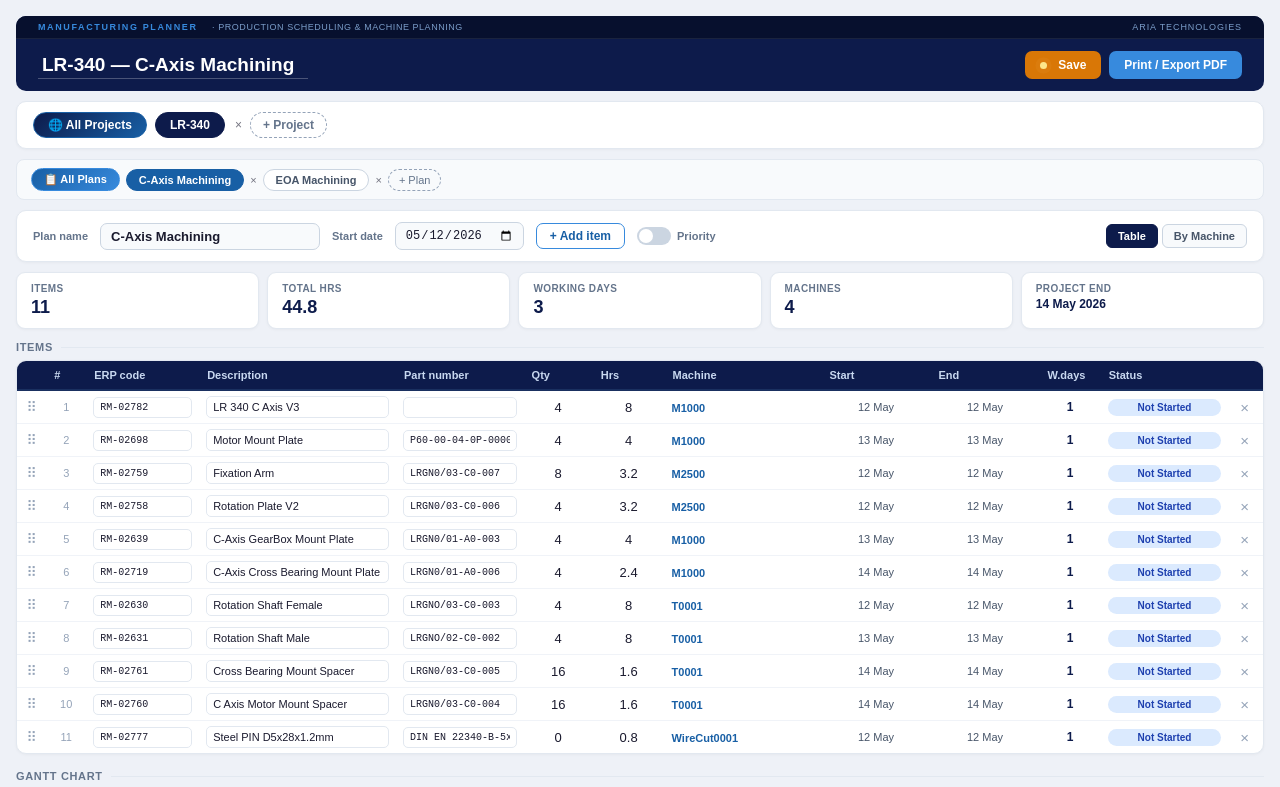
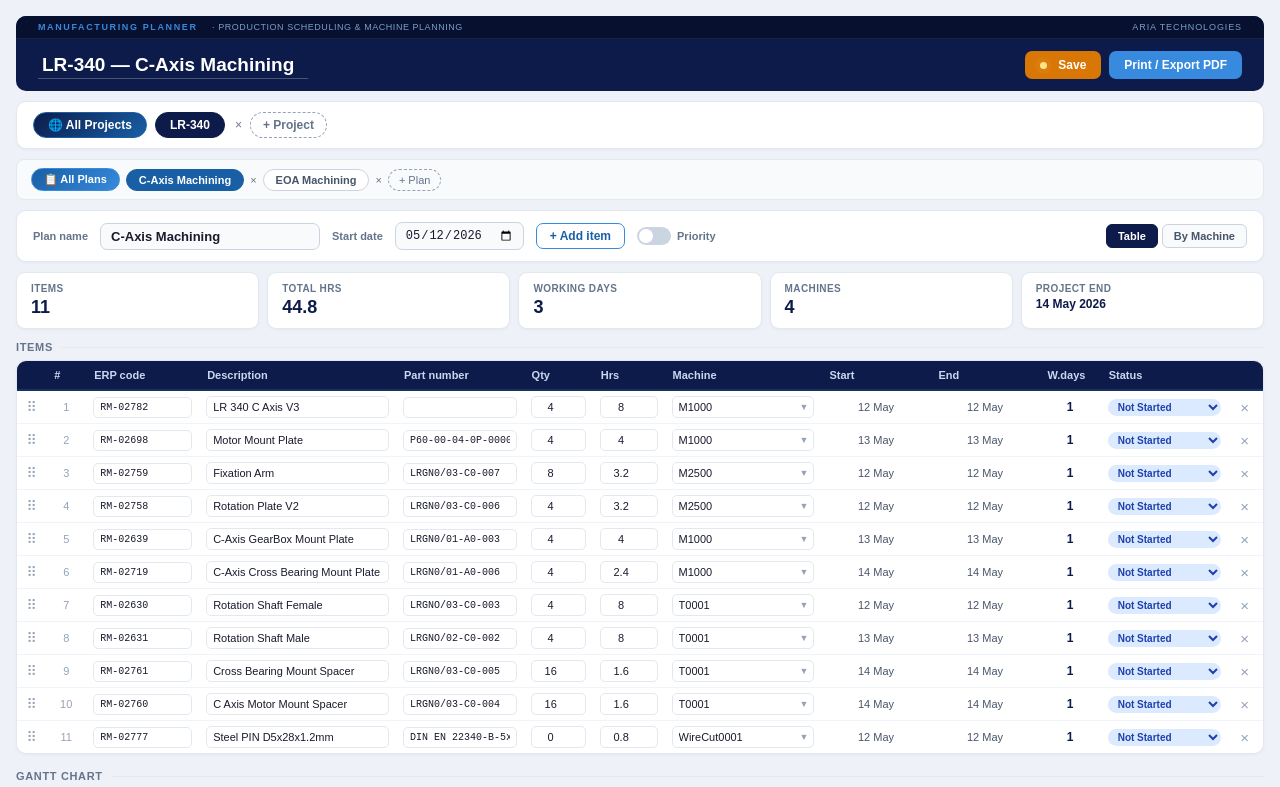
Before and after one commit to zeyadashraf016/planner, a plain HTML site: page index.html in a window 1280 px wide. Shown: the top 787 px of the page. Drawn offline with Linux system fonts and the light colour scheme.

Commit message:
Update index.html

```diff
--- a/index.html
+++ b/index.html
@@ -677,8 +677,14 @@ function computeSchedForPlan(pl){
       while(isWE(mCursor[m]))mCursor[m].setDate(mCursor[m].getDate()+1);
       mHours[m]=8;
     }
+    const hrs=Number(it.hrs)||0;
+    if(hrs===0){
+      // zero-hour item: assign to current cursor day, consume nothing
+      const d=cloneDay(mCursor[m]);
+      return{...it,start:d,end:d,wdays:0,_planName:pl.name};
+    }
     const startDay=cloneDay(mCursor[m]);
-    let rem=Math.max(it.hrs,0.0001);
+    let rem=hrs;
     while(rem>0){
       const consume=Math.min(rem,mHours[m]);
       rem-=consume; mHours[m]-=consume;
@@ -689,7 +695,8 @@ function computeSchedForPlan(pl){
       }
     }
     const endDay=cloneDay(mCursor[m]);
-    return{...it,start:startDay,end:endDay,wdays:countWD(startDay,endDay),_planName:pl.name};
+    const wd=countWD(startDay,endDay);
+    return{...it,start:startDay,end:endDay,wdays:wd,_planName:pl.name};
   });
 }
 
@@ -1050,22 +1057,24 @@ function renderTable(sched){
   tb.innerHTML=sched.map((it,i)=>{
     const rowDrag=allMode?'':` draggable="true" data-idx="${i}" ondragstart="dragStart(event,${i})" ondragover="dragOver(event,${i})" ondrop="drop(event,${i})" ondragleave="dragLeave(event)"`;
     const statusCls=STATUS_CLS[it.status||'Not Started']||'st-ns';
+    // read-only cell helper (used in all-mode)
+    const ro=(val,cls)=>`<span class="${cls||'ei'}" style="display:block;padding:4px 6px;background:#f8fafc;border:1px solid #f0f3f8;border-radius:5px;font-size:${cls&&cls.includes('mono')?'10px':'11px'};${cls&&cls.includes('mono')?'font-family:monospace;':''}">${esc(String(val??''))}</span>`;
     return`
     <tr${rowDrag}>
       ${allMode?'':`<td class="no-print"><div class="drag-handle">⠿</div></td>`}
       <td style="text-align:center;color:#94a3b8;font-size:11px">${i+1}</td>
       ${groupCol?`<td>${groupLabel(it)}</td>`:''}
-      <td>${allMode?`<span class="ei ei-mono" style="display:block;padding:4px 6px;font-size:10px;font-family:monospace">${esc(it.erp)}</span>`:`<input class="ei ei-mono" value="${esc(it.erp)}" onchange="upd(${it.id},'erp',this.value)">`}</td>
-      <td>${allMode?`<span class="ei" style="display:block;padding:4px 6px">${esc(it.desc)}</span>`:`<input class="ei" value="${esc(it.desc)}" onchange="upd(${it.id},'desc',this.value)">`}</td>
-      <td>${allMode?`<span class="ei ei-mono" style="display:block;padding:4px 6px;font-size:10px;font-family:monospace">${esc(it.pn)}</span>`:`<input class="ei ei-mono" value="${esc(it.pn)}" onchange="upd(${it.id},'pn',this.value)">`}</td>
-      <td style="text-align:center">${it.qty}</td>
-      <td style="text-align:center">${it.hrs}</td>
-      <td><span style="font-size:11px;font-weight:600;color:#185FA5">${esc(it.machine||'—')}</span></td>
-      ${showPrio?`<td><span class="prio ${PRIO_CLS[it.priority]||'p3'}">${PRIO_LABELS[it.priority]||'—'}</span></td>`:''}
+      <td>${allMode?ro(it.erp,'ei ei-mono'):`<input class="ei ei-mono" value="${esc(it.erp)}" onchange="upd(${it.id},'erp',this.value)">`}</td>
+      <td>${allMode?ro(it.desc,'ei'):`<input class="ei" value="${esc(it.desc)}" onchange="upd(${it.id},'desc',this.value)">`}</td>
+      <td>${allMode?ro(it.pn,'ei ei-mono'):`<input class="ei ei-mono" value="${esc(it.pn)}" onchange="upd(${it.id},'pn',this.value)">`}</td>
+      <td>${allMode?ro(it.qty):`<input class="ei ei-c" type="number" min="0" style="width:100%;min-width:44px" value="${it.qty}" onchange="upd(${it.id},'qty',this.value)">`}</td>
+      <td>${allMode?ro(it.hrs):`<input class="ei ei-c" type="number" min="0" step="0.5" value="${it.hrs}" onchange="upd(${it.id},'hrs',this.value)">`}</td>
+      <td>${allMode?`<span style="font-size:11px;font-weight:600;color:#185FA5;display:block;padding:2px 4px">${esc(it.machine||'—')}</span>`:buildCombo(it.id,it.machine||'M1000')}</td>
+      ${showPrio?(allMode?`<td><span class="prio ${PRIO_CLS[it.priority]||'p3'}">${PRIO_LABELS[it.priority]||'—'}</span></td>`:`<td><select class="ei" onchange="upd(${it.id},'priority',this.value)">${[1,2,3,4].map(p=>`<option value="${p}"${it.priority==p?' selected':''}>${PRIO_LABELS[p]}</option>`).join('')}</select></td>`):''}
       <td style="white-space:nowrap;font-size:11px;color:#475569;text-align:center">${fmtShort(it.start)}</td>
       <td style="white-space:nowrap;font-size:11px;color:#475569;text-align:center">${fmtShort(it.end)}</td>
       <td style="text-align:center;font-size:12px;font-weight:700;color:#0d1b4b">${it.wdays||'—'}</td>
-      <td><span class="status-sel ${statusCls}" style="display:block;text-align:center;padding:3px 8px;border-radius:20px;font-size:10px;font-weight:600">${esc(it.status||'Not Started')}</span></td>
+      <td>${allMode?`<span class="status-sel ${statusCls}" style="display:block;text-align:center;padding:3px 8px;border-radius:20px;font-size:10px;font-weight:600">${esc(it.status||'Not Started')}</span>`:statusSelect(it.id,it.status||'Not Started')}</td>
       ${allMode?'':`<td class="no-print"><button class="del-btn" onclick="delItem(${it.id})">×</button></td>`}
     </tr>`;
   }).join('');
```
